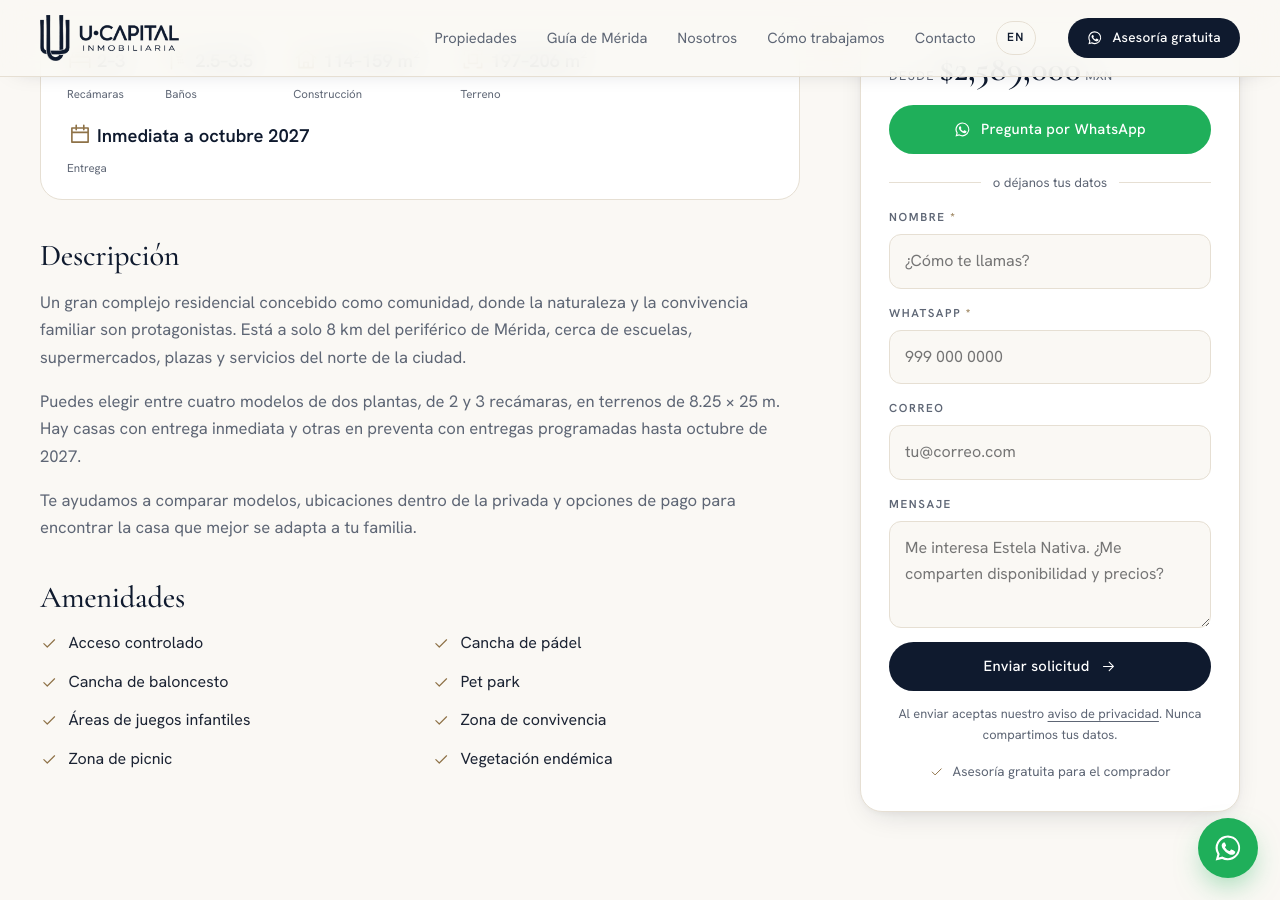
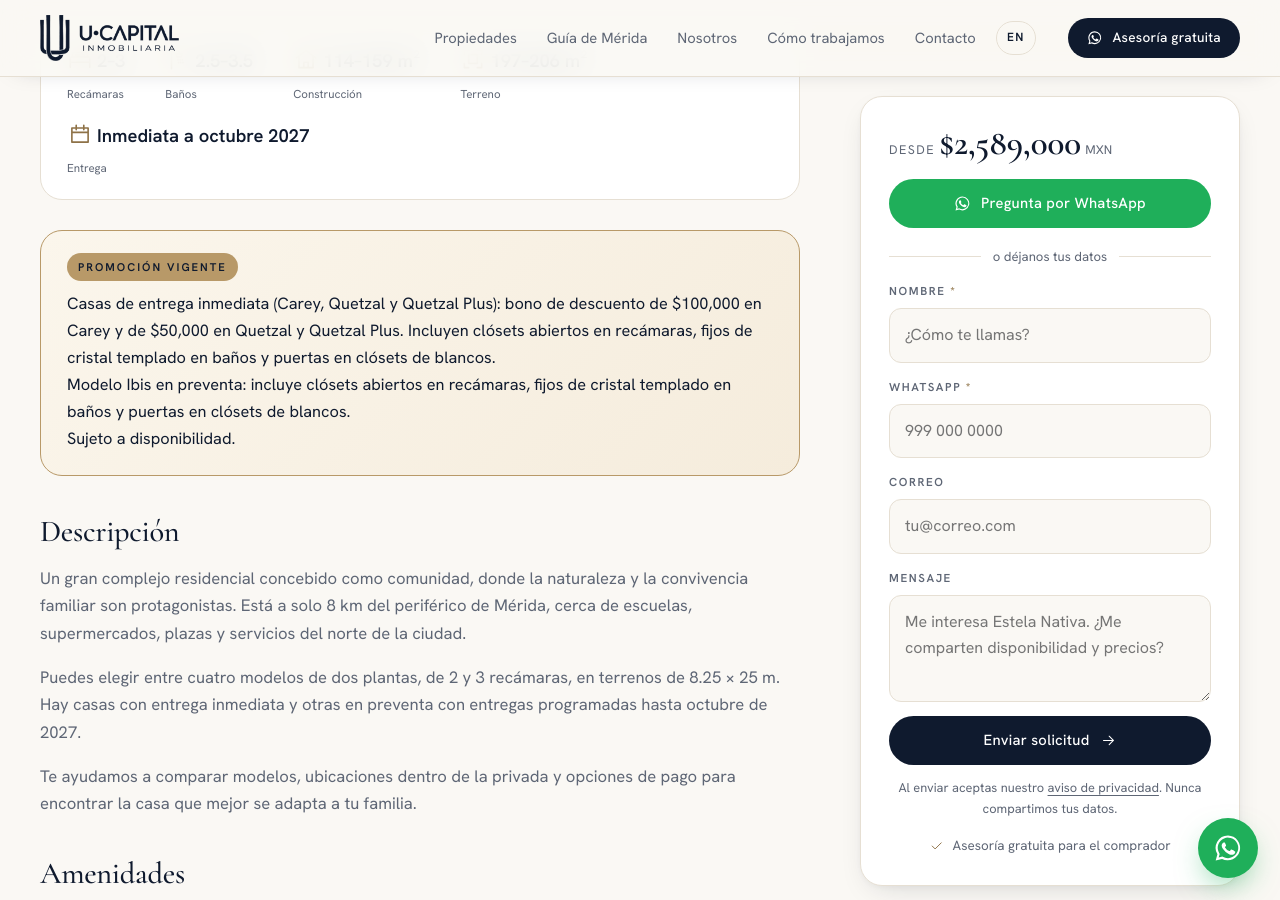
Before and after one commit to nandofrc80/ucapital.mx, a Jekyll site: the page built from _propiedades/estela-nativa.md, in a window 1280 px wide and 900 px high, scrolled down 931 px. Built offline with Jekyll 4.4.1, drawn with Linux system fonts in a browser that asks for light colours.

Commit message:
Estela Nativa: promociones de noviembre
Co-Authored-By: Claude Opus 5.5 <noreply@anthropic.com>
Claude-Session: https://claude.ai/code/session_015ykr8YQXJFJ75zMsC2hNVh

```diff
--- a/_layouts/propiedad.html
+++ b/_layouts/propiedad.html
@@ -66,7 +66,7 @@ body_class: pagina-propiedad
       {%- if p.promocion and p.promocion != "" %}
       <div class="promo">
         <span class="promo__tag">{{ T.promocion_vigente }}</span>
-        <p>{{ p_promo }}</p>
+        <p>{{ p_promo | newline_to_br }}</p>
       </div>
       {%- endif %}
 
--- a/_propiedades/estela-nativa.md
+++ b/_propiedades/estela-nativa.md
@@ -16,6 +16,7 @@ apartado: "Aparta con $10,000 MXN."
 enganche: "10% del valor total al firmar la promesa de compraventa, 7 días después del apartado."
 financiamiento: "El saldo se cubre con recursos propios, crédito bancario o Infonavit Total. Te asesoramos sin costo con las opciones y requisitos."
 precios_actualizados: "5 de noviembre de 2026"
+promocion: "Casas de entrega inmediata (Carey, Quetzal y Quetzal Plus): bono de descuento de $100,000 en Carey y de $50,000 en Quetzal y Quetzal Plus. Incluyen clósets abiertos en recámaras, fijos de cristal templado en baños y puertas en clósets de blancos.\nModelo Ibis en preventa: incluye clósets abiertos en recámaras, fijos de cristal templado en baños y puertas en clósets de blancos.\nSujeto a disponibilidad."
 portada: /fotos/estela-nativa/portada.jpg
 fotos:
   - /fotos/estela-nativa/portada.jpg
@@ -94,6 +95,7 @@ modelos:
       - /fotos/estela-nativa/ibis-1.jpg
 # ---- Traducción al inglés (páginas /en/) ----
 "en":
+  "promocion": "Move-in-ready homes (Carey, Quetzal and Quetzal Plus): $100,000 MXN discount bonus on Carey and $50,000 MXN on Quetzal and Quetzal Plus. They include open closets in the bedrooms, tempered-glass panels in the bathrooms and doors on the linen closets.\nIbis model (pre-sale): includes open closets in the bedrooms, tempered-glass panels in the bathrooms and doors on the linen closets.\nSubject to availability."
   "entrega": "Immediate to October 2027"
   "apartado": "Reserve with $10,000 MXN."
   "enganche": "10% of the total price when signing the purchase agreement, 7 days after the reservation."
```
